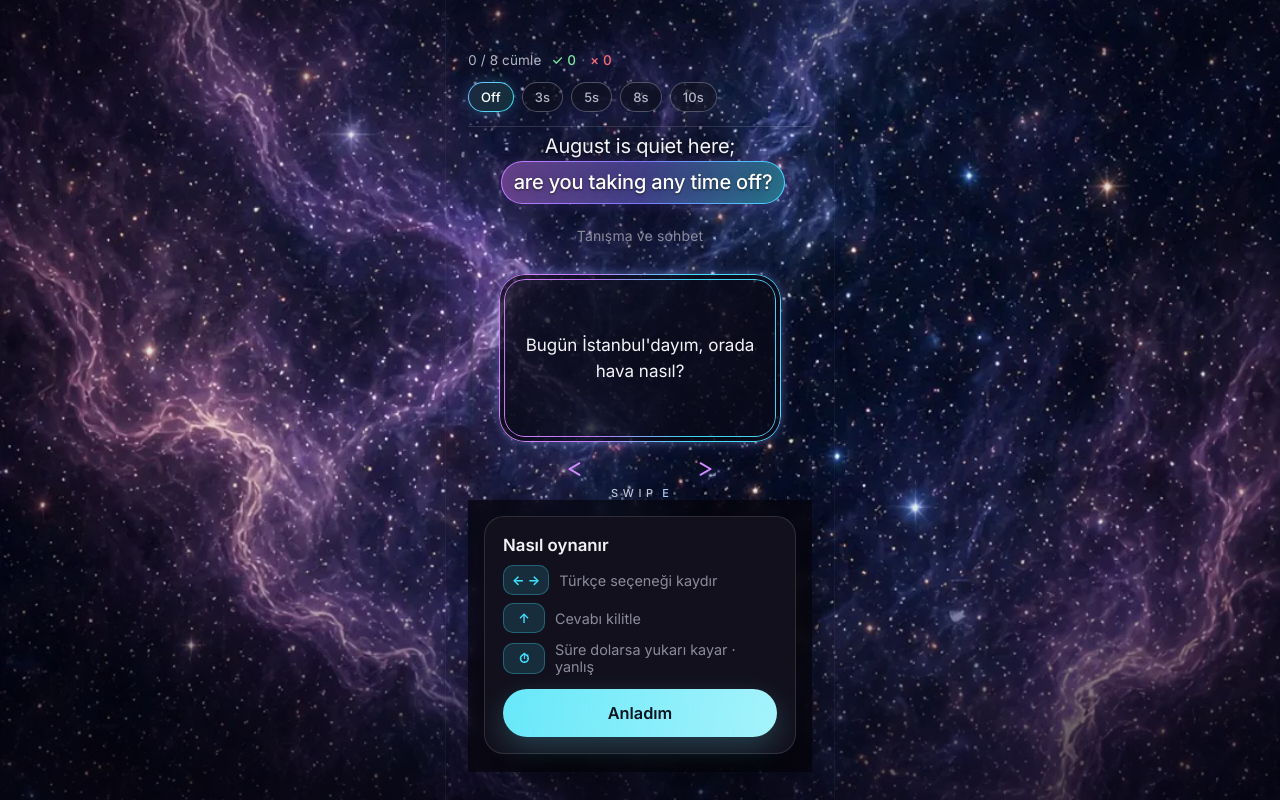
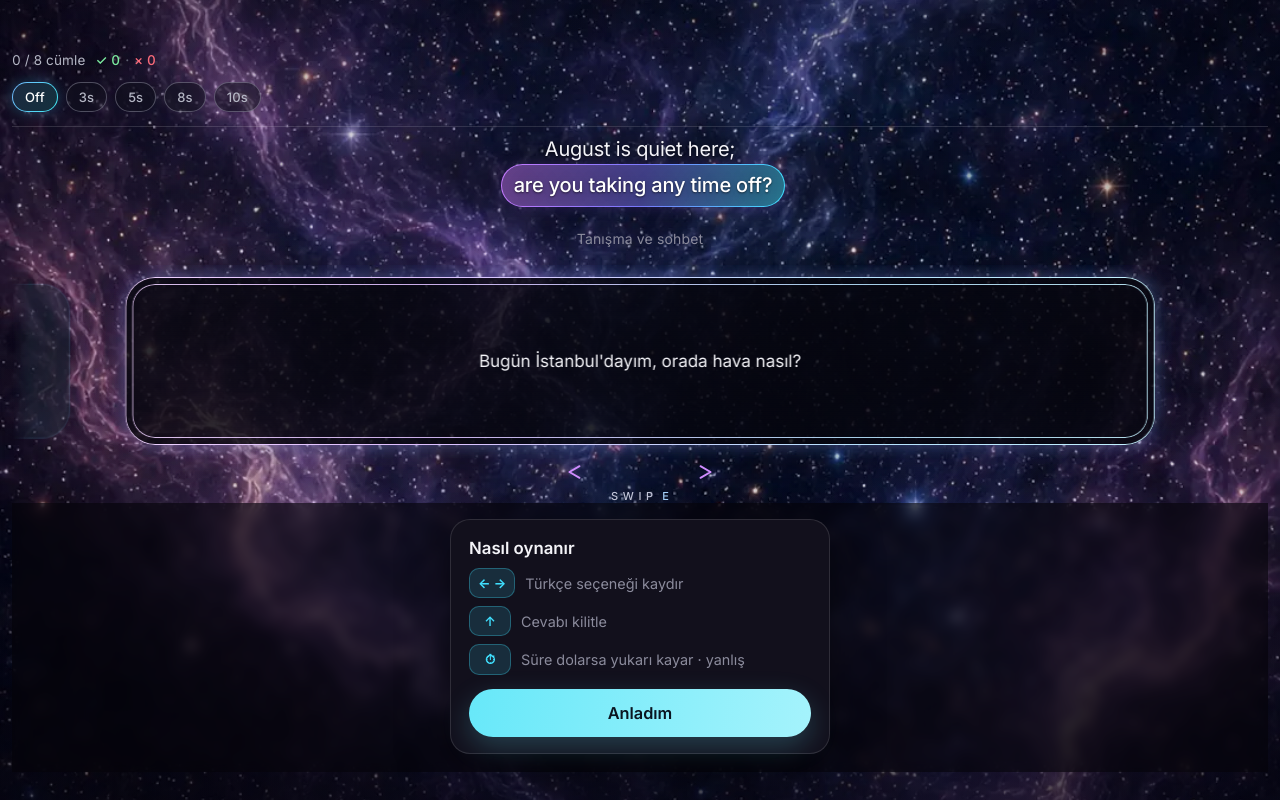
Before and after one commit to rozturac/english-swipe-learn, a React (Vite) app: page / in a window 1280 px wide. Built offline with nearby package versions, Linux system fonts and the light colour scheme.

Commit message:
Retune selected card to v2 double neon frame and drop side gutters.

```diff
--- a/src/App.css
+++ b/src/App.css
@@ -20,7 +20,7 @@
   --accent-soft: rgba(64, 224, 255, 0.14);
   --radius-sm: 10px;
   --radius-md: 16px;
-  --radius-card: 26px;
+  --radius-card: 30px;
   --radius-pill: 999px;
   --space-1: 4px;
   --space-2: 8px;
@@ -34,6 +34,8 @@
   --reel-out: cubic-bezier(0.16, 0.78, 0.24, 1);
   --safe-b: env(safe-area-inset-bottom, 0px);
   --safe-t: env(safe-area-inset-top, 0px);
+  --safe-l: env(safe-area-inset-left, 0px);
+  --safe-r: env(safe-area-inset-right, 0px);
 }
 
 * {
@@ -67,11 +69,9 @@ body,
   min-height: 100%;
   min-height: 100dvh;
   height: 100dvh;
-  max-width: 390px;
-  margin: 0 auto;
   display: flex;
   flex-direction: column;
-  padding: calc(52px + var(--safe-t)) 22px calc(28px + var(--safe-b));
+  padding: calc(52px + var(--safe-t)) max(12px, calc(var(--safe-r) + 8px)) calc(28px + var(--safe-b)) max(12px, calc(var(--safe-l) + 8px));
   position: relative;
   overflow: hidden;
   background: transparent;
@@ -79,7 +79,7 @@ body,
   z-index: 1;
 }
 
-/* Photo cosmos — full viewport cover (not clipped to 390px phone column) */
+/* Photo cosmos — full viewport cover */
 .cosmos {
   position: fixed;
   inset: 0;
@@ -432,7 +432,7 @@ body,
 .option-card {
   position: relative;
   flex: 0 0 auto;
-  border-radius: 26px;
+  border-radius: var(--radius-card);
   min-height: 168px;
   padding: 28px 22px;
   display: flex;
@@ -458,21 +458,21 @@ body,
   will-change: transform, opacity;
 }
 
-/* Selected: double thin magenta→cyan neon frame (CSS only, soft bloom) */
+/* Selected: v2 double thin parallel magenta→cyan neon (CSS only) */
 .option-card.is-selected {
   transform: scale(1);
   opacity: 1;
   z-index: 2;
   border: none;
-  border-radius: 26px;
-  background-image: linear-gradient(rgba(10, 10, 24, 0.72), rgba(10, 10, 24, 0.72));
+  border-radius: var(--radius-card);
+  background-image: linear-gradient(rgba(6, 6, 14, 0.8), rgba(6, 6, 14, 0.8));
   background-origin: padding-box;
   background-clip: padding-box;
   box-shadow:
-    0 0 10px rgba(219, 133, 255, 0.2),
-    0 0 10px rgba(64, 224, 255, 0.16),
-    0 0 22px rgba(199, 122, 255, 0.1),
-    0 0 22px rgba(77, 216, 255, 0.08);
+    -3px 0 16px rgba(196, 140, 255, 0.16),
+    3px 0 16px rgba(100, 210, 255, 0.14),
+    0 0 32px rgba(170, 140, 255, 0.07),
+    0 0 32px rgba(90, 210, 255, 0.06);
 }
 
 .option-card.is-selected::before,
@@ -482,10 +482,10 @@ body,
   pointer-events: none;
   background: linear-gradient(
     90deg,
-    #db85ff 0%,
-    #c77aff 32%,
-    #40e0ff 68%,
-    #4dd8ff 100%
+    #efd2ff 0%,
+    #e0c0ff 28%,
+    #b8e4ff 72%,
+    #c4f2ff 100%
   );
   -webkit-mask:
     linear-gradient(#fff 0 0) content-box,
@@ -497,27 +497,25 @@ body,
   mask-composite: exclude;
 }
 
-/* Outer concentric stroke */
+/* Outer concentric stroke — soft even bloom stays outside the gap */
 .option-card.is-selected::before {
   inset: 0;
   border-radius: inherit;
-  padding: 1.35px;
+  padding: 1.15px;
   z-index: 0;
   filter:
-    drop-shadow(0 0 2.5px rgba(219, 133, 255, 0.4))
-    drop-shadow(0 0 5px rgba(64, 224, 255, 0.22));
+    drop-shadow(-1px 0 2.5px rgba(214, 160, 255, 0.32))
+    drop-shadow(1px 0 2.5px rgba(120, 220, 255, 0.26));
 }
 
-/* Inner concentric stroke — gap ≈ stroke weight */
+/* Inner concentric stroke — ~6px dark gap, no inner bloom (not fused) */
 .option-card.is-selected::after {
-  inset: 5px;
-  border-radius: 21px;
-  padding: 1.15px;
+  inset: 7px;
+  border-radius: calc(var(--radius-card) - 7px);
+  padding: 1.05px;
   z-index: 0;
-  opacity: 0.95;
-  filter:
-    drop-shadow(0 0 2px rgba(219, 133, 255, 0.3))
-    drop-shadow(0 0 4px rgba(64, 224, 255, 0.18));
+  opacity: 0.9;
+  filter: none;
 }
 
 .option-card.is-side {
@@ -567,7 +565,7 @@ body,
 
 .option-card.is-selected.is-reveal,
 .option-card.is-selected.is-wrong {
-  border-radius: 26px;
+  border-radius: var(--radius-card);
 }
 
 .option-card.is-locked.is-selected:not(.is-reveal):not(.is-wrong) {
@@ -808,14 +806,6 @@ body,
   }
 }
 
-@media (min-width: 640px) {
-  .app {
-    max-width: 390px;
-    border-left: 1px solid rgba(255, 255, 255, 0.04);
-    border-right: 1px solid rgba(255, 255, 255, 0.04);
-  }
-}
-
 @media (prefers-reduced-motion: reduce) {
   .play-stage.is-exit-up {
     animation: reel-exit-fade 0.4s ease forwards;
```
